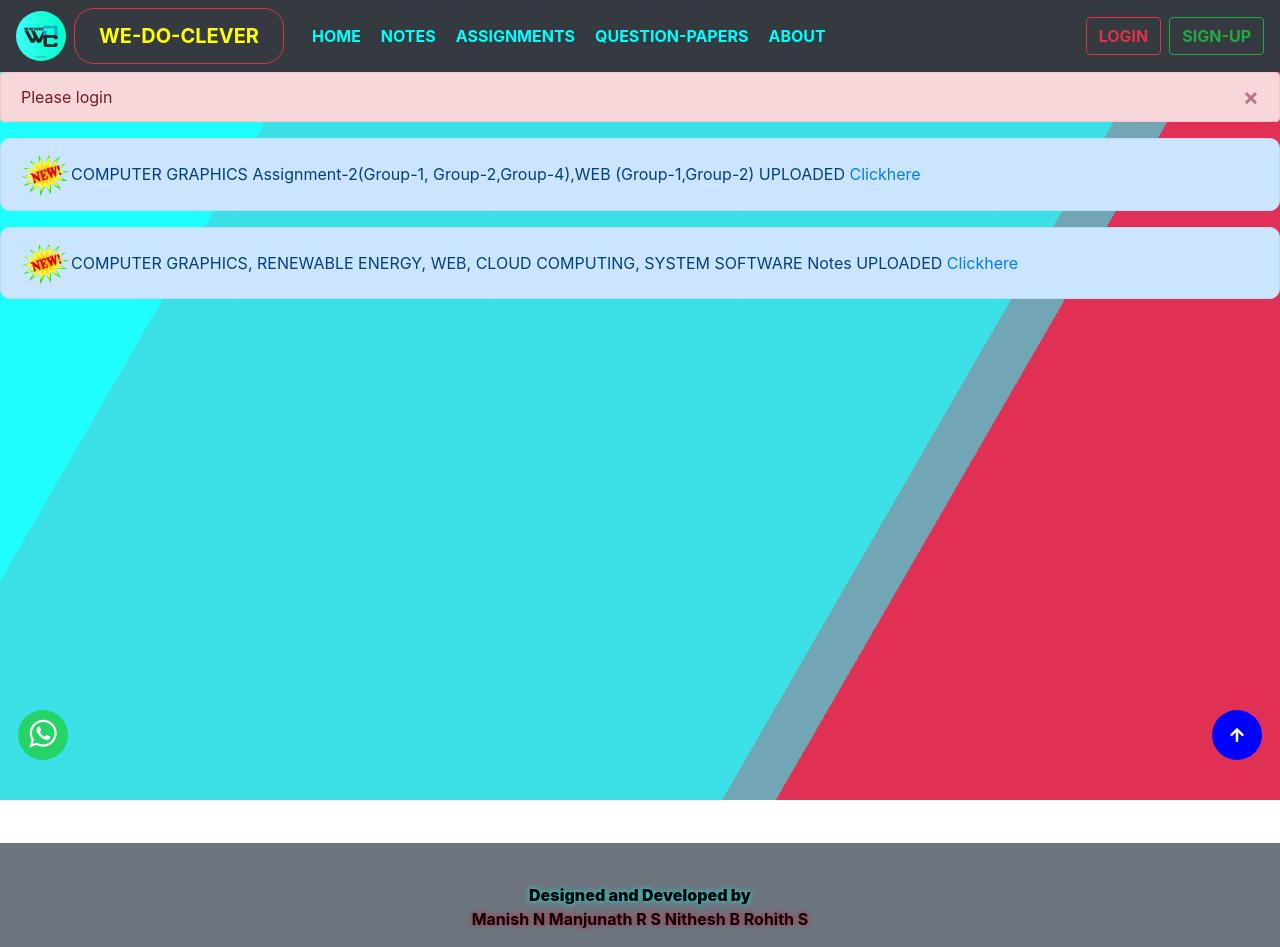
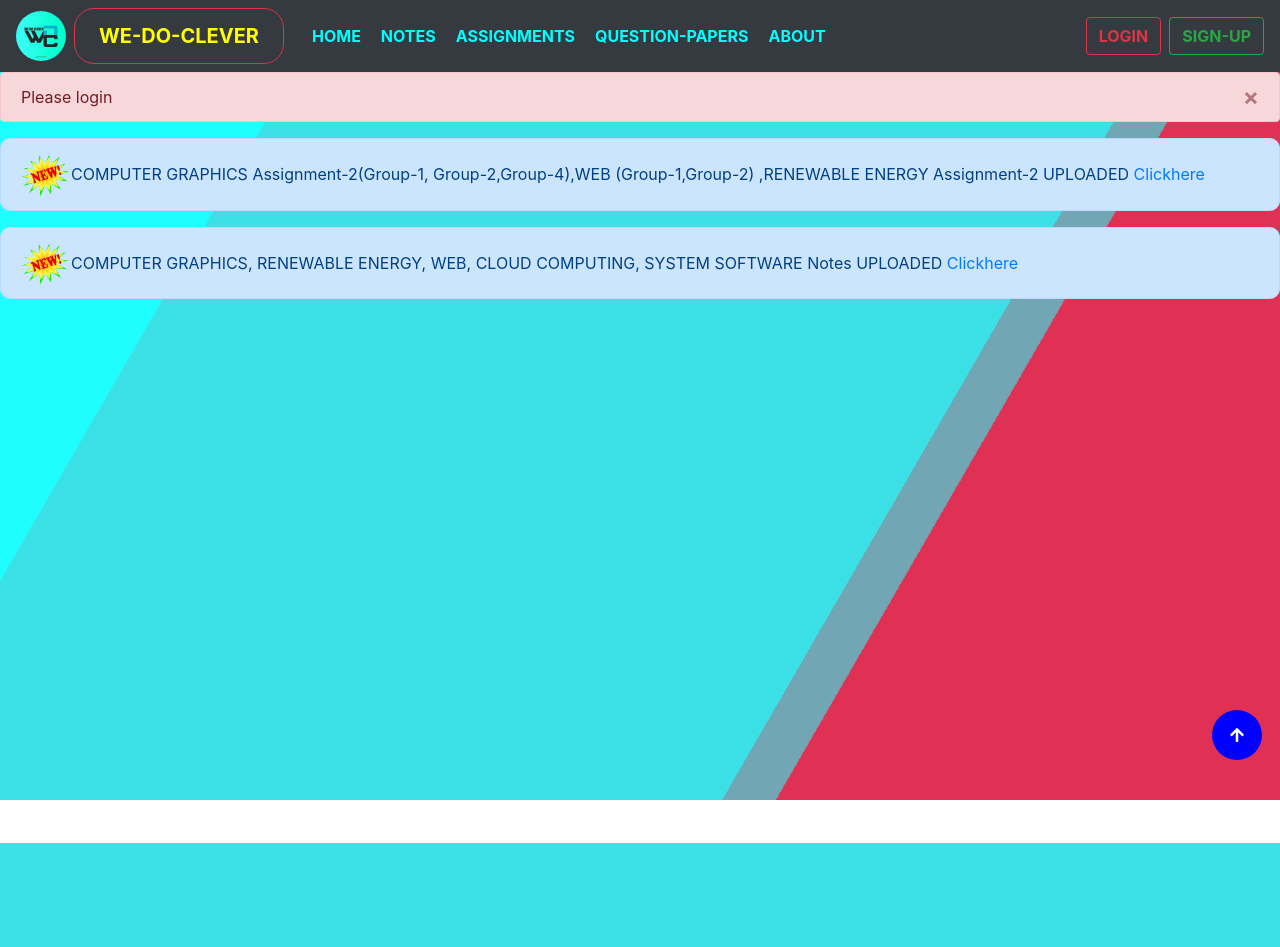
Before and after one commit to MonstrousEye/Assignment, a Django app: page /notes in a window 1280 px wide. After the commit the page ends 843 px from the top, so only its background shows below. Run offline with Django 3.2, Linux system fonts and the light colour scheme; some libraries are stand-ins or nearby versions.

Commit message:
final commit

```diff
--- a/templates/assignments.html
+++ b/templates/assignments.html
@@ -1138,8 +1138,8 @@ ASSIGNMENTS
 </tr>
 <tr>
 <td ROWSPAN="3">Group-1,2,3,4</td>
-<td><a href="#" >View</a><br> <small>not updated</small></td>
-<td><a href="#" >Download</a><br> <small>not updated</small></td>
+<td><a href="https://drive.google.com/file/d/10StIXsbeyaJdmHl2f8gBs__M6tDze0y1/view?usp=sharing" >View</a></td>
+<td><a href="https://drive.google.com/file/d/10StIXsbeyaJdmHl2f8gBs__M6tDze0y1/view?usp=sharing"download >Download</a></td>
 
 </tr>
 
--- a/templates/index.html
+++ b/templates/index.html
@@ -80,7 +80,7 @@ h1 {
 <div class="alert alert-primary d-flex align-items-center" role="alert" role="alert" style="border-radius:10px; text-align:center; ">
   <img  src="{% static 'images/icon_new.gif' %}" alt="Logo" style="width:50px;" >
   <div >
-    COMPUTER GRAPHICS Assignment-2(Group-1, Group-2,Group-4),WEB (Group-1,Group-2)  UPLOADED <a href="/assignments" target="_blank"  > Clickhere</a>
+    COMPUTER GRAPHICS Assignment-2(Group-1, Group-2,Group-4),WEB (Group-1,Group-2) ,RENEWABLE ENERGY Assignment-2 UPLOADED <a href="/assignments" target="_blank"  > Clickhere</a>
      </div>
 </div>
 
@@ -124,30 +124,7 @@ h1 {
 </div>
 
 
- <footer class="  py-3 bg-secondary">
 
-
-        <link rel="stylesheet" href="https://maxcdn.bootstrapcdn.com/font-awesome/4.5.0/css/font-awesome.min.css">
-<a href="https://wa.link/jkxf89" class="float" target="_blank"  >
-  <i class="fa fa-whatsapp "></i>
-</a>
-
-      </div>
-      <p class="m-0 text-center " style="color: black; text-shadow: 0px 0px 5px crimson; font-weight: bolder;" >
-        <br>
-        <b style="color:black;text-shadow: 0px 0px 5px aqua;"> Designed and Developed by</b> <br>
-
-        Manish N
-        Manjunath R S
-        Nithesh B
-        Rohith S
-
-      </p>
-
-  </div>
-
-
-</footer>
 
 
 <!-- <div class="gg" style="text-align: center;">
--- a/templates/notes.html
+++ b/templates/notes.html
@@ -129,7 +129,7 @@ Notes
                                             <a href="https://drive.google.com/file/d/1jgeQARGL7YicCY8dfLfEXjZny1Dm5y1j/view?usp=sharing"download >Download</a><br>
 
                                             <a href="https://drive.google.com/file/d/1jgeQARGL7YicCY8dfLfEXjZny1Dm5y1j/view?usp=sharing"> view</a><br>
-                                            <small>not updated</small>
+
                                         </td>
                                     </tr>
                                     <tr>
@@ -471,7 +471,7 @@ Notes
                                         </td>
 
                                         <td>
-                                            <a href="https://drive.google.com/file/d/1HH5FLiUvI85cvp-e1bU5GRJ0DzG1-sYh/view?usp=sharing" >Download</a>
+                                            <a href="https://drive.google.com/file/d/1HH5FLiUvI85cvp-e1bU5GRJ0DzG1-sYh/view?usp=sharing" >Download</a><br>
 
                                             <a href="https://drive.google.com/file/d/1HH5FLiUvI85cvp-e1bU5GRJ0DzG1-sYh/view?usp=sharing"> view</a><br>
 
```
